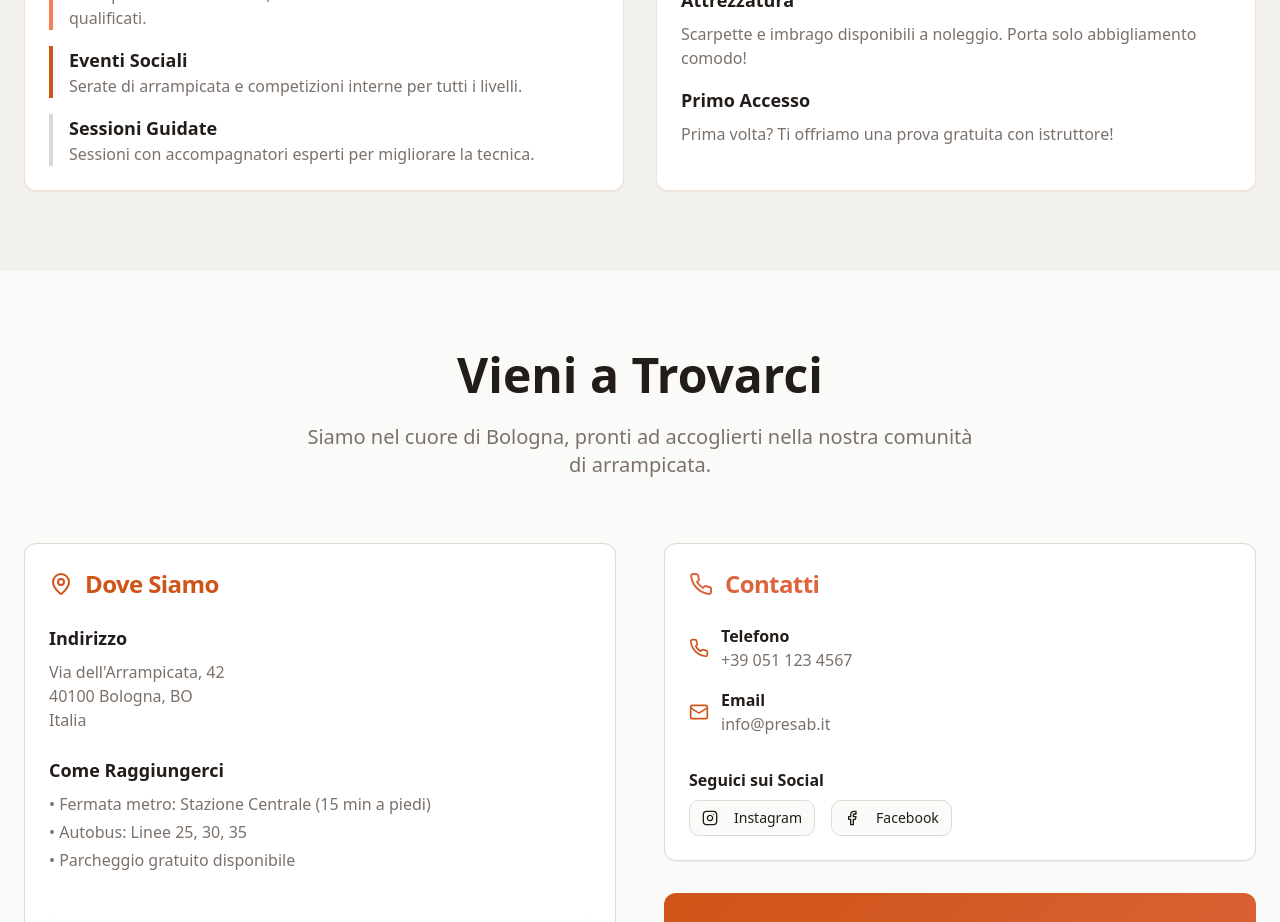
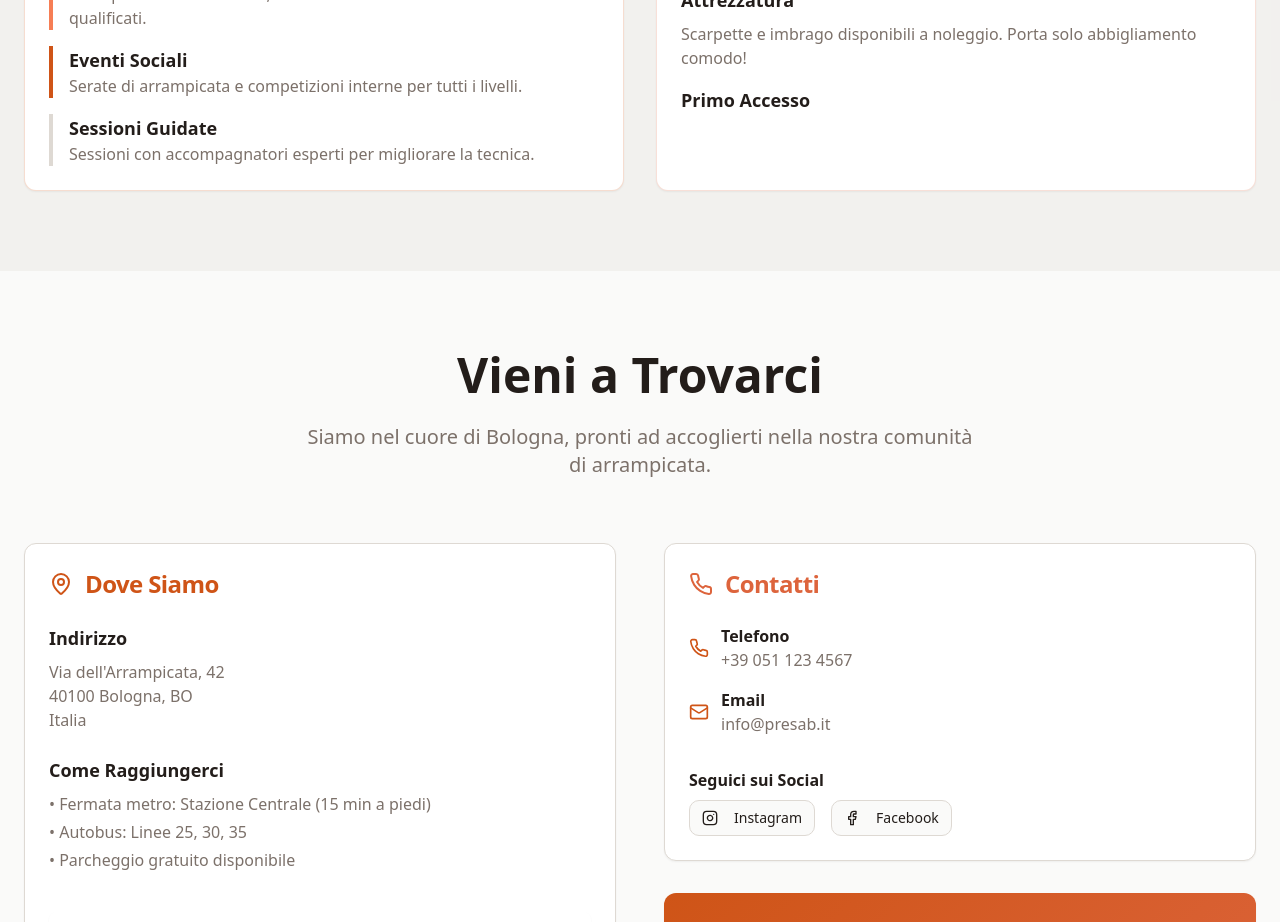
Before and after one commit to TancrediPaterra/presa-boulder-bologna, a React (Vite) app: page / in a window 1280 px wide. Shown: the part 2440-3362 px from the top of the page. Built offline with nearby package versions, Linux system fonts and the light colour scheme; grey boxes are pictures that could not be loaded.

Commit message:
Manual edit: src/components/Schedule.tsx
Edited UI in Lovable

```diff
--- a/src/components/Schedule.tsx
+++ b/src/components/Schedule.tsx
@@ -115,7 +115,6 @@ const Schedule = () => {
               </div>
               <div>
                 <h4 className="font-semibold text-base sm:text-lg text-foreground mb-1 sm:mb-2">Primo Accesso</h4>
-                <p className="text-sm sm:text-base text-muted-foreground">Prima volta? Ti offriamo una prova gratuita con istruttore!</p>
               </div>
             </CardContent>
           </Card>
```
